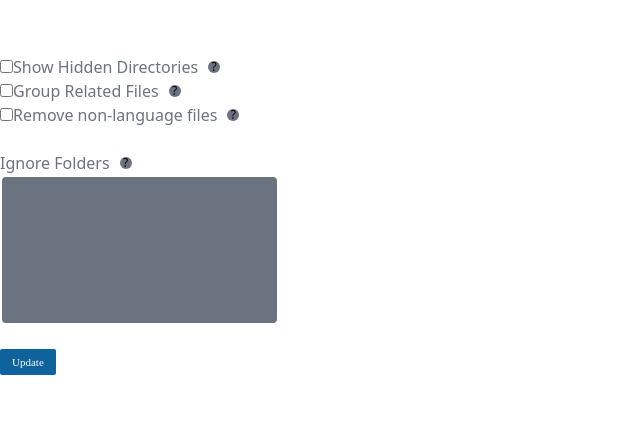
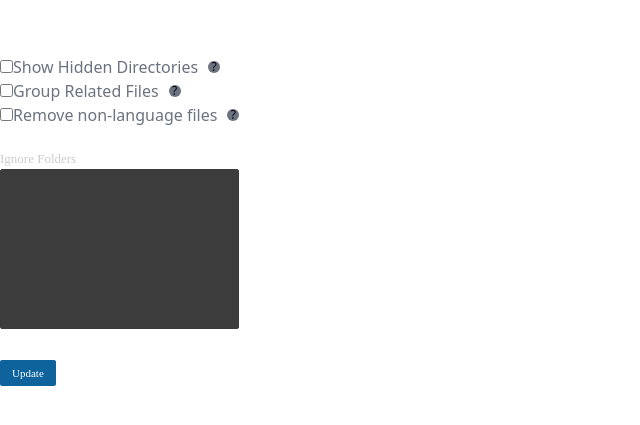
Before and after one commit to Villy-P/File-Makeup-Viewer, a Svelte app: page / in a window 1280 px wide. Shown: the part 749-1174 px from the top of the page, without its empty margins (0-640 px from the left). Built offline with nearby package versions, Linux system fonts and the light colour scheme; the HTML template or start-up script is replaced by a standard one.

Commit message:
refactor: Remove unused import of vscode-button in Button.svelte
Remove the unused import of vscode-button in Button.svelte to clean up the code.

```diff
--- a/src/App.svelte
+++ b/src/App.svelte
@@ -9,6 +9,7 @@
 	import './styles/style.css'
 	import "./app.css";
 	import Button from "./ui/Button.svelte";
+	import TextArea from "./ui/TextArea.svelte";
 
 	let cwd = "";                               // The current working directory the user is in. Is set on runtime.
 	let directory: Directory;                   // Current Working Directory the user is in represented in class form
@@ -18,7 +19,7 @@
 
 	let ignore: string[] = [];                  // List of items to ignore, found in the text box within the UI
 	let chart: Chart<"pie", any[], any>;        // The chart of items that is visualized.
-	let textarea: HTMLTextAreaElement;          // The UI Element of the text box for ignore folders
+	let textareavalue: string; 		            // The value for UI Element of the text box for ignore folders
 	let isFile: boolean = true;                 // Whether or not the graph shows number of files with extension or size of files
 	let fileOfType: string[];                   // List of files that match the clicked element
 
@@ -119,7 +120,7 @@
 
 	// Updates the graph with data
 	function update() {
-		ignore = textarea.value.split("\n");
+		ignore = textareavalue.split("\n");
 		fileData.clear();
 
 		readFileAndChildren(directory.children!);
@@ -185,14 +186,8 @@
 		</div>
 		{/each}
 		<br>
-		<div class="flex items-center">
-			<h2>Ignore Folders</h2>
-			<div class="question tooltip-container">
-				<div>?</div>
-				<div class="tooltip-text">Each line will ignore a folder with that name. Do not include any slashes -- just use the name itself (like src or lib). Press Update to see changes</div>
-			</div>
-		</div>
-		<textarea class="max-w-[500px] h-[150px] py-3 px-5 box-border border-2 border-white rounded-md bg-gray-500 text-lg resize-none font-serif text-gray-400" id="textarea" bind:this={textarea}></textarea><br>
+		<!-- <div class="tooltip-text">Each line will ignore a folder with that name. Do not include any slashes -- just use the name itself (like src or lib). Press Update to see changes</div> -->
+		<TextArea textareaclass="h-40" label="Ignore Folders" id="textarea" bind:value={textareavalue}></TextArea><br>
 	</div>
 	<!-- svelte-ignore a11y-click-events-have-key-events -->
 	<Button on:click={() => update()}>Update</Button><br><br>
--- a/src/ui/TextArea.svelte
+++ b/src/ui/TextArea.svelte
@@ -13,6 +13,8 @@
     export let resize: TextAreaResize = "none";
     export let rows: number | undefined = undefined;
     export let value: string = "";
+
+    export let textareaclass: string = "";
 </script>
 
 <div class="textarea" aria-label={label} class:disabled class:readonly data-resize={resize} {...$$restProps}>
@@ -21,7 +23,7 @@
     {/if}
     <!-- svelte-ignore a11y-autofocus -->
     <textarea
-        class="textarea-control"
+        class="textarea-control {textareaclass}"
         id="textarea-control"
         aria-label={label}
         bind:value
```
